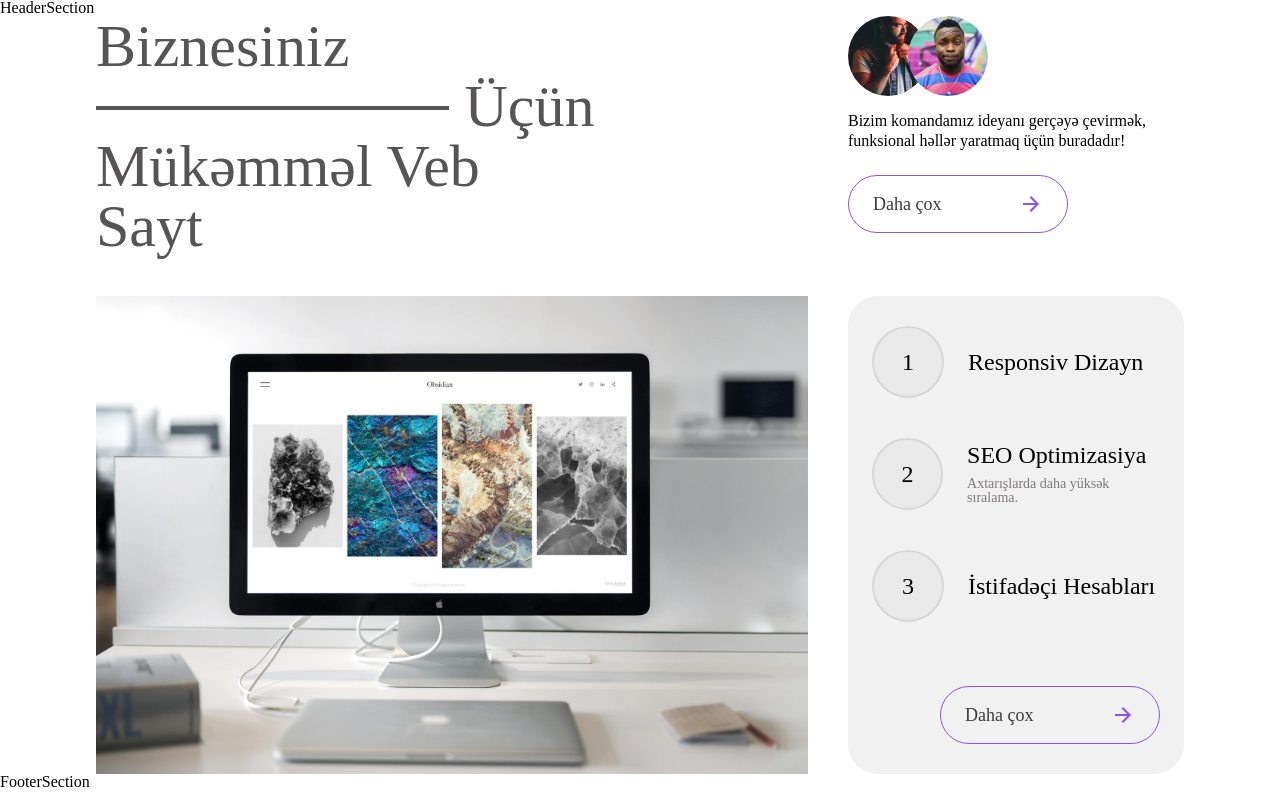
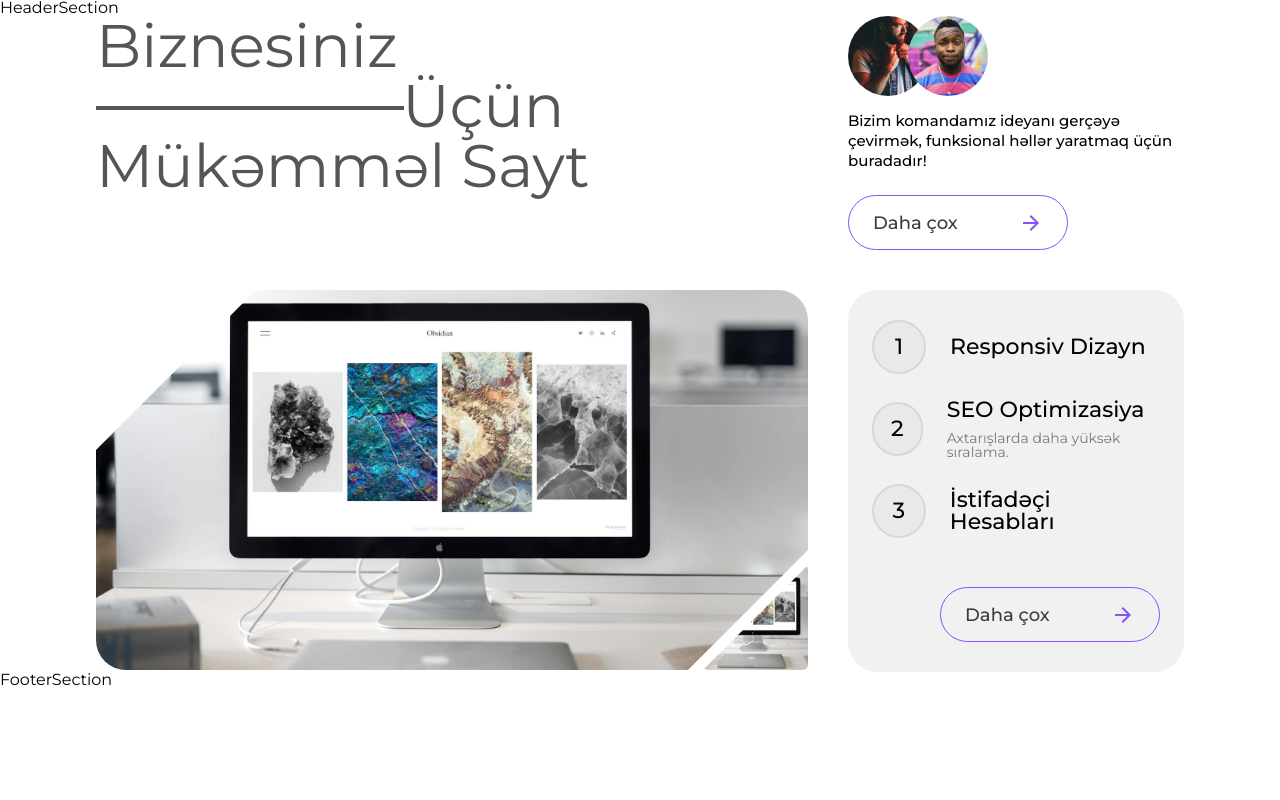
Before and after one commit to MAHIRHASANLI/affixcode, a Next.js app: page / in a window 1280 px wide. Built offline with nearby package versions, Linux system fonts and the light colour scheme.

Commit message:
completed hero section

```diff
--- a/components/main/main_card/index.module.css
+++ b/components/main/main_card/index.module.css
@@ -1,5 +1,32 @@
 .main-card {
   position: relative;
   width: 100%;
-  height: 100%;
+  height: 380px;
+  /* border-radius: 30px; */
+  overflow: hidden;
+  /* background: #f1f1f1; */
 }
+
+.main-card img.main-card-image-bigg {
+  object-fit: cover;
+  border-radius: 30px;
+  clip-path: polygon(
+    160px 0%,
+    100% 0%,
+    100% calc(100% - 120px),
+    calc(100% - 120px) 100%,
+    0% 100%,
+    0% 160px
+  );
+}
+
+.main-card-image-small {
+  position: absolute;
+  bottom: 0;
+  right: 0;
+  width: 105px;
+  height: 105px;
+  object-fit: cover;
+  border-radius: 5px;
+  clip-path: polygon(0% 100%, 100% 0%, 100% 100%, 0% 100%);
+}
--- a/components/main/main_card/index.tsx
+++ b/components/main/main_card/index.tsx
@@ -10,7 +10,12 @@ const MainCard = () => {
         fill
         alt="main-card"
         src={image1}
-        className={styles["main-card-image"]}
+        className={styles["main-card-image-bigg"]}
+      />
+      <Image
+        alt="main-card"
+        src={image1}
+        className={styles["main-card-image-small"]}
       />
     </div>
   );
--- a/components/main/main_features_list/index.module.css
+++ b/components/main/main_features_list/index.module.css
@@ -17,18 +17,18 @@
   gap: 24px;
   color: #000000;
   font-weight: 500;
-  font-size: 24px;
+  font-size: 22px;
   line-height: 100%;
   letter-spacing: 0%;
-  margin-bottom: 40px;
+  margin-bottom: 25px;
   /* margin-top: 40px; */
 }
 
 .features-list-title span {
   background: #e9e9e9;
   border: 2px solid #d7d7d7;
-  width: 48px;
-  height: 48px;
+  width: 30px;
+  height: 30px;
   display: flex;
   justify-content: center;
   align-items: center;
--- a/components/main/main_mission/index.module.css
+++ b/components/main/main_mission/index.module.css
@@ -16,7 +16,7 @@
 
 .mission-content {
   font-weight: 500;
-  font-size: 16px;
+  font-size: 15px;
   line-height: 20px;
   letter-spacing: 0%;
   color: #000000;
--- a/components/main/main_text/index.module.css
+++ b/components/main/main_text/index.module.css
@@ -15,7 +15,7 @@
   position: relative;
   display: block;
   text-align: end;
-  /* margin-right: 20px; */
+  margin-right: 30px;
 }
 
 .text-bold::before {
@@ -23,6 +23,6 @@
   position: absolute;
   top: 50%;
   left: 0;
-  width: 70%;
+  width: 65%;
   border: 2px solid #565454;
 }
--- a/components/main/main_text/index.tsx
+++ b/components/main/main_text/index.tsx
@@ -6,7 +6,7 @@ const MainText = () => {
     <div className={styles["main-text"]}>
       <h1 className={styles["text-title"]}>
         Biznesiniz <span className={styles["text-bold"]}>Üçün</span> Mükəmməl
-        Veb Sayt
+        Sayt
       </h1>
     </div>
   );
--- a/default_layout/index.tsx
+++ b/default_layout/index.tsx
@@ -1,18 +1,15 @@
 import React from "react";
 import "@/styles/reset.css";
 import "@/styles/global.css";
-import { Geist, Geist_Mono } from "next/font/google";
+import { Montserrat } from "next/font/google";
 import HeaderSection from "@/sections/header";
 import FooterSection from "@/sections/footer";
 
-const geistSans = Geist({
-  variable: "--font-geist-sans",
+const fonts = Montserrat({
   subsets: ["latin"],
-});
-
-const geistMono = Geist_Mono({
-  variable: "--font-geist-mono",
-  subsets: ["latin"],
+  weight: ["400", "500", "600", "700"],
+  variable: "--font-montserrat",
+  fallback: ["system-ui", "sans-serif"],
 });
 
 type Props = {
@@ -21,7 +18,7 @@ type Props = {
 
 const DefaultLayout = ({ children }: Props) => {
   return (
-    <div className={`${geistSans.variable} ${geistMono.variable}`}>
+    <div className={fonts.className}>
       <HeaderSection />
       <div className="container">{children}</div>
       <FooterSection />
--- a/utils/button_transparent/index.module.css
+++ b/utils/button_transparent/index.module.css
@@ -1,6 +1,6 @@
 .button {
   width: 170px;
-  height: 48px;
+  height: 45px;
   justify-content: space-between;
   padding-top: 4px;
   padding-right: 24px;
```
